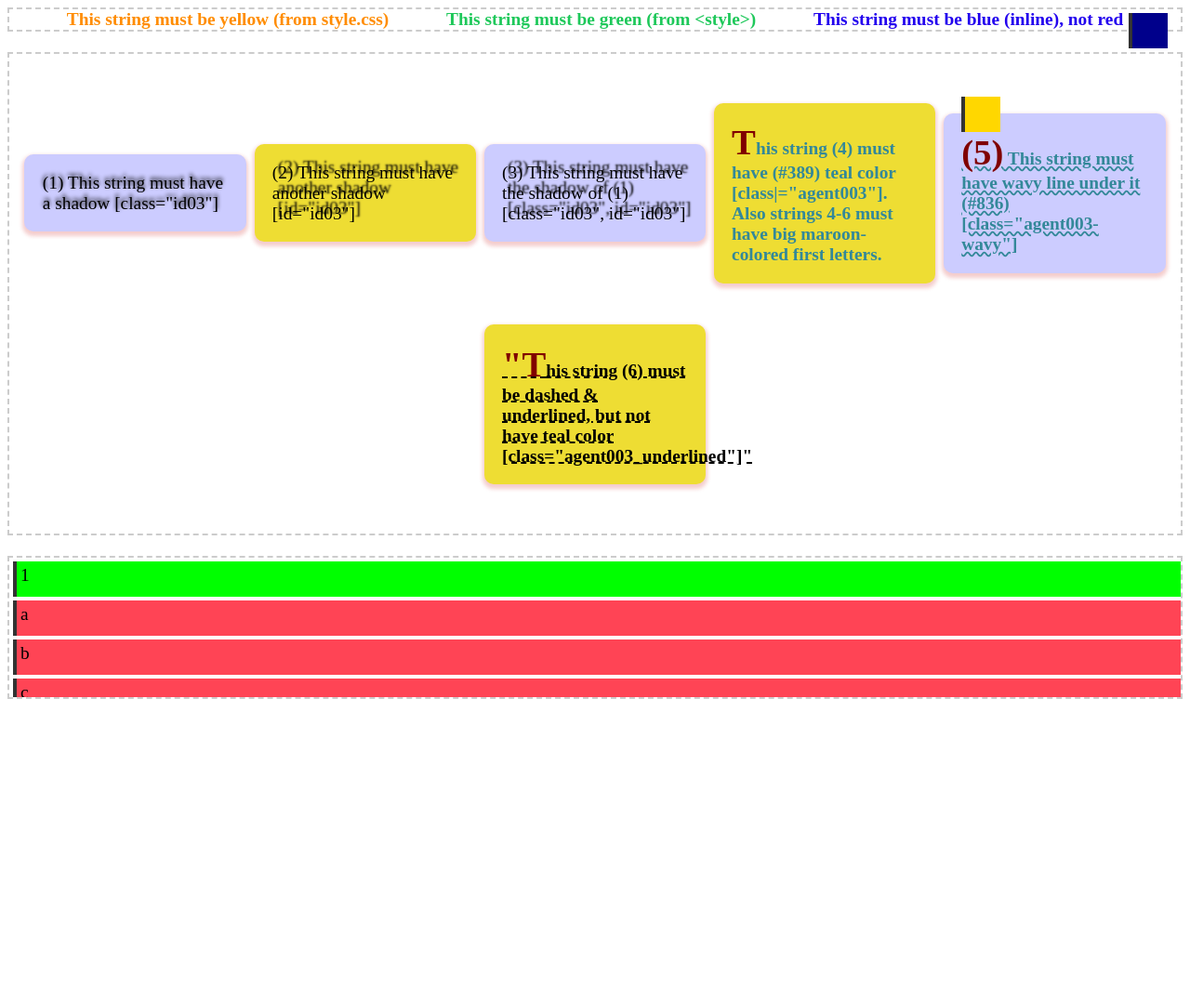
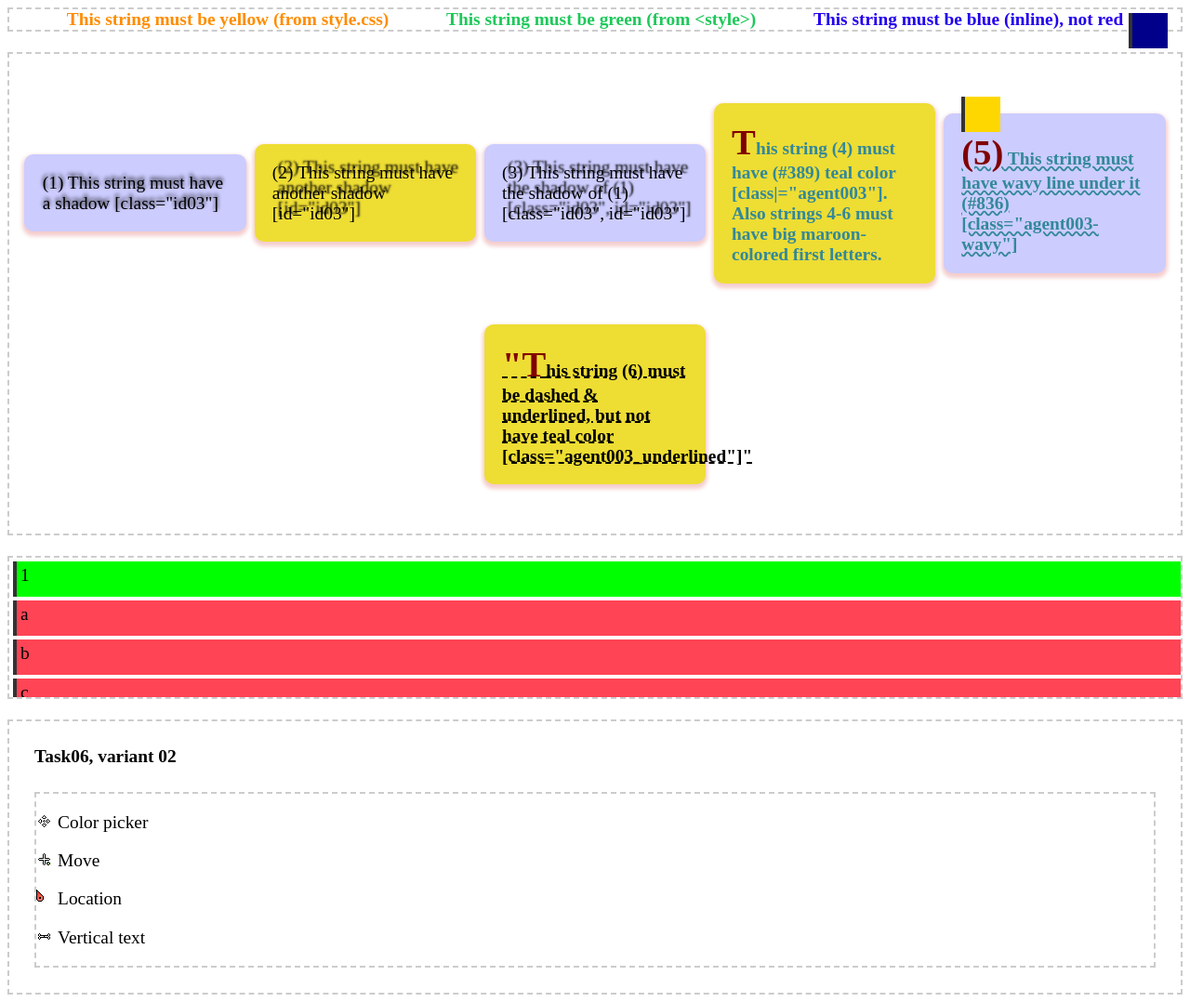
Before and after one commit to nure-yevhentukubaiev/itech-05-lb02, a plain HTML site: page index.html in a window 1280 px wide. Shown: the whole page at 93% size. Before the commit the page ends 800 px from the top, so only its background shows below. Drawn offline with Linux system fonts and the light colour scheme.

Commit message:
Task06: 01: done.

```diff
--- a/index.html
+++ b/index.html
@@ -46,5 +46,17 @@
 		<div class="task04-block nobound task04-pos-fixed"/>&nbsp;</div>
 		<div class="task04-block nobound task04-pos-absolute"/>&nbsp;</div>
 	</div>
+
+	<br>
+	<div class="task06">
+		<div class="nobound"><b>Task06, variant 02</b></div>
+		<div class="task06-01">
+			<p>Color picker</p>
+			<p>Move</p>
+			<p>Location</p>
+			<p>Vertical text</p>
+		</ul>
+
+	</div>
 </body>
 </html>
--- a/style.css
+++ b/style.css
@@ -137,3 +137,26 @@ div, span {
 	top: -1px;
 	background: lime;
 }
+
+/* Task 06 */
+.task06 > * {
+	margin: 1.4em;
+}
+
+.task06-01 > p {
+	display: list-item;
+	list-style: inside;
+}
+
+.task06-01 > p:nth-child(2) {
+	list-style-image: url("img/color_picker_4_16x16x1.png");
+}
+.task06-01 > p:nth-child(1) {
+	list-style-image: url("img/move_4_16x16x1.png");
+}
+.task06-01 > p:nth-child(3) {
+	list-style-image: url("img/location_4_16x16x1.png");
+}
+.task06-01 > p:nth-child(4) {
+	list-style-image: url("img/vertical_text_4_16x16x1.png");
+}
```
Also changed, not shown: img/color_picker_4_16x16x1.png (added), img/location_4_16x16x1.png (added), img/move_4_16x16x1.png (added), img/vertical_text_4_16x16x1.png (added).
